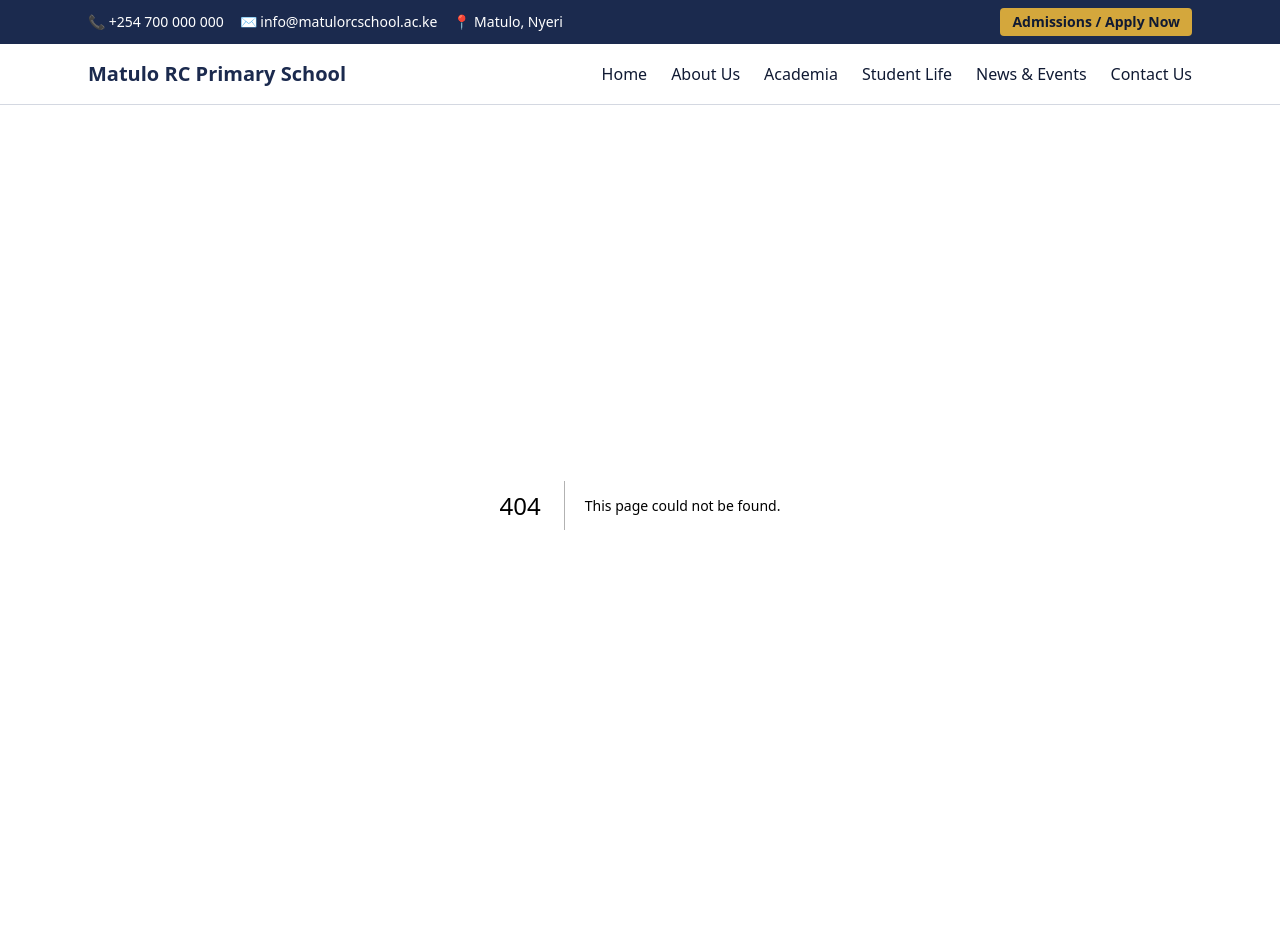
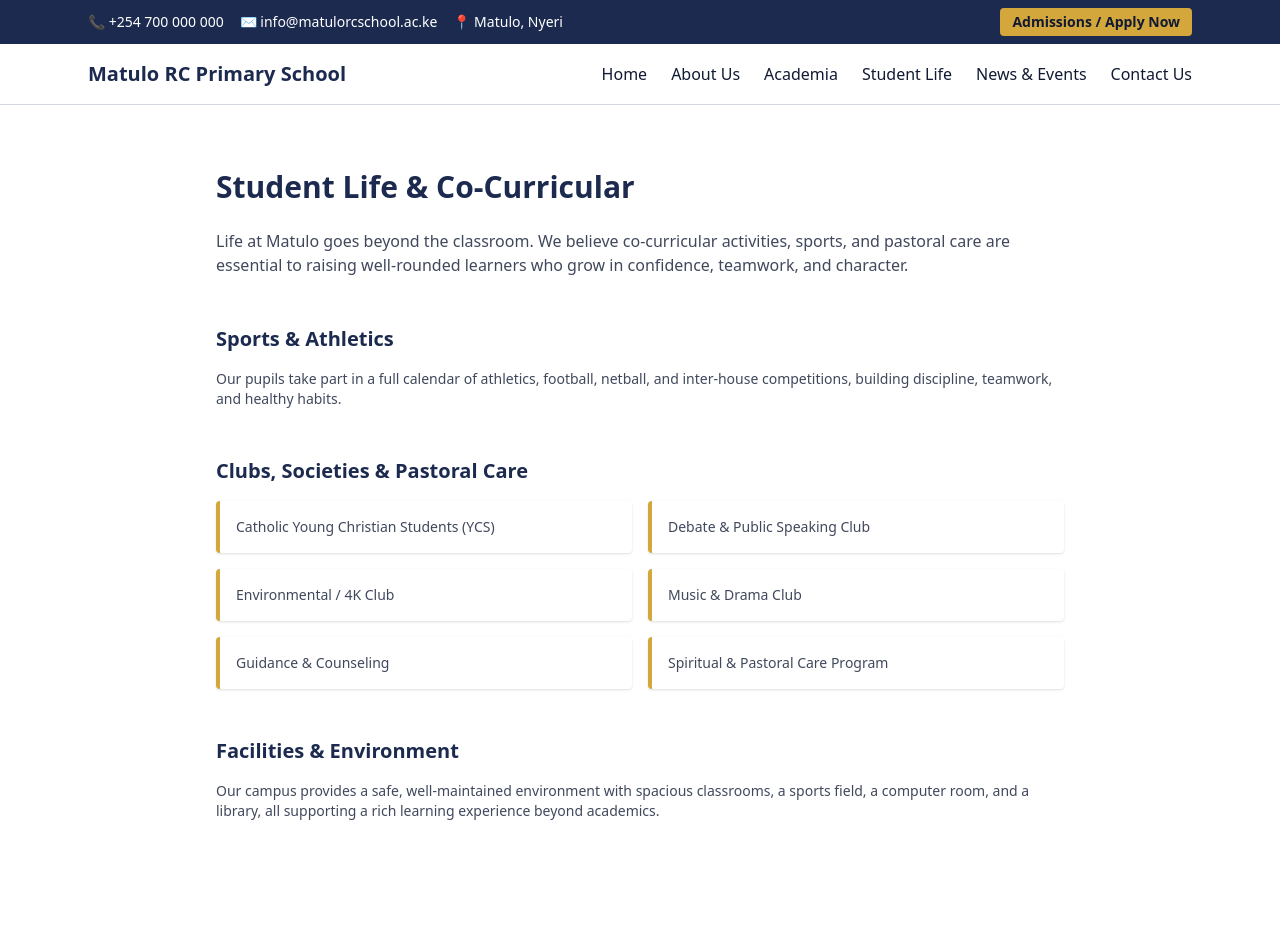
Before and after one commit to Ochoko-Dev/matulo-rc-school, a Next.js app: page /student-life in a window 1280 px wide. Before the commit this address had no page. Shown: the top 952 px of the page. Built offline with nearby package versions, Linux system fonts and the light colour scheme.

Commit message:
Add Student Life page

```diff
--- /dev/null
+++ b/app/student-life/page.tsx
@@ -0,0 +1,44 @@
+export default function StudentLife() {
+  return (
+    <main className="max-w-4xl mx-auto px-6 py-16">
+      <h1 className="text-3xl font-bold text-navy mb-6">Student Life & Co-Curricular</h1>
+      <p className="text-navy-dark/80 mb-12">
+        Life at Matulo goes beyond the classroom. We believe co-curricular
+        activities, sports, and pastoral care are essential to raising
+        well-rounded learners who grow in confidence, teamwork, and
+        character.
+      </p>
+
+      <section className="mb-12">
+        <h2 className="text-xl font-bold text-navy mb-4">Sports & Athletics</h2>
+        <p className="text-navy-dark/80 text-sm mb-4">
+          Our pupils take part in a full calendar of athletics, football,
+          netball, and inter-house competitions, building discipline,
+          teamwork, and healthy habits.
+        </p>
+      </section>
+
+      <section className="mb-12">
+        <h2 className="text-xl font-bold text-navy mb-4">Clubs, Societies & Pastoral Care</h2>
+        <div className="grid grid-cols-1 md:grid-cols-2 gap-4 text-sm text-navy-dark/80">
+          <div className="bg-white rounded shadow p-4 border-l-4 border-gold">Catholic Young Christian Students (YCS)</div>
+          <div className="bg-white rounded shadow p-4 border-l-4 border-gold">Debate & Public Speaking Club</div>
+          <div className="bg-white rounded shadow p-4 border-l-4 border-gold">Environmental / 4K Club</div>
+          <div className="bg-white rounded shadow p-4 border-l-4 border-gold">Music & Drama Club</div>
+          <div className="bg-white rounded shadow p-4 border-l-4 border-gold">Guidance & Counseling</div>
+          <div className="bg-white rounded shadow p-4 border-l-4 border-gold">Spiritual & Pastoral Care Program</div>
+        </div>
+      </section>
+
+      <section>
+        <h2 className="text-xl font-bold text-navy mb-4">Facilities & Environment</h2>
+        <p className="text-navy-dark/80 text-sm">
+          Our campus provides a safe, well-maintained environment with
+          spacious classrooms, a sports field, a computer room, and a
+          library, all supporting a rich learning experience beyond
+          academics.
+        </p>
+      </section>
+    </main>
+  );
+}
```
